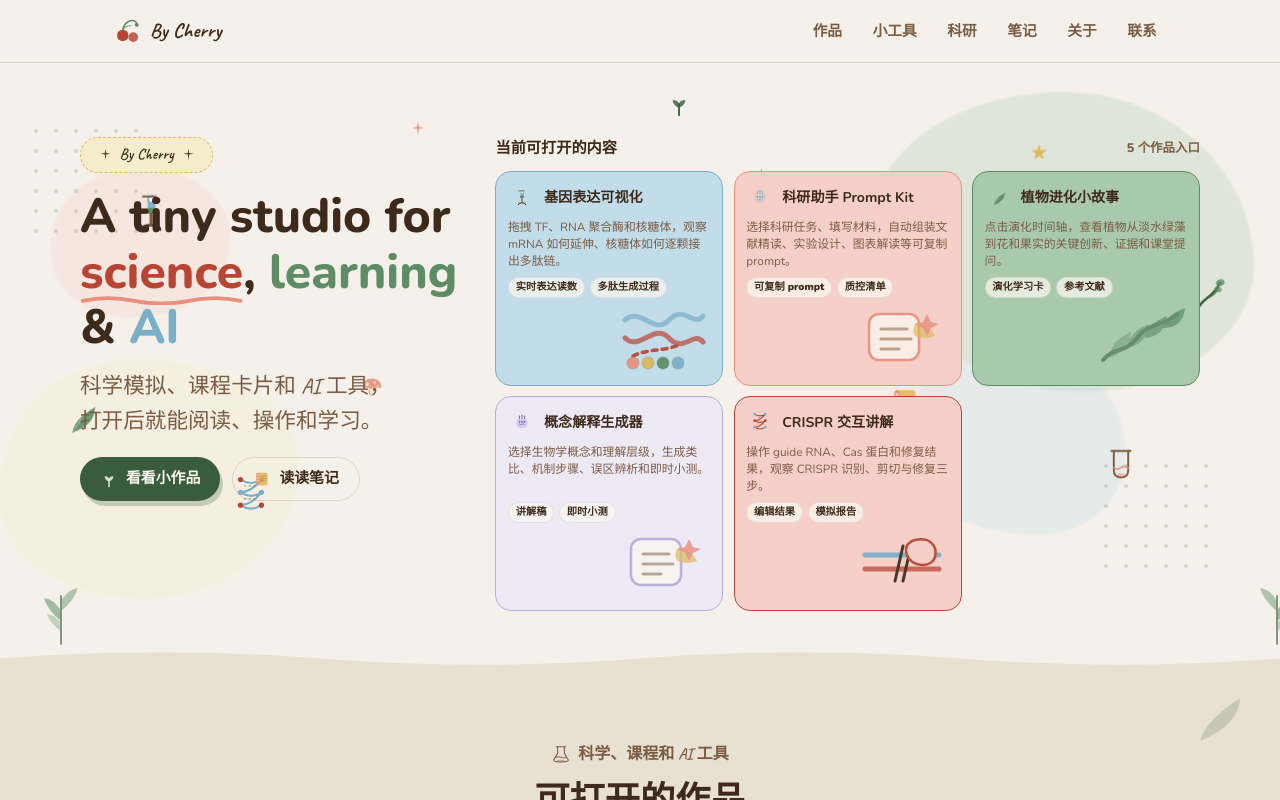
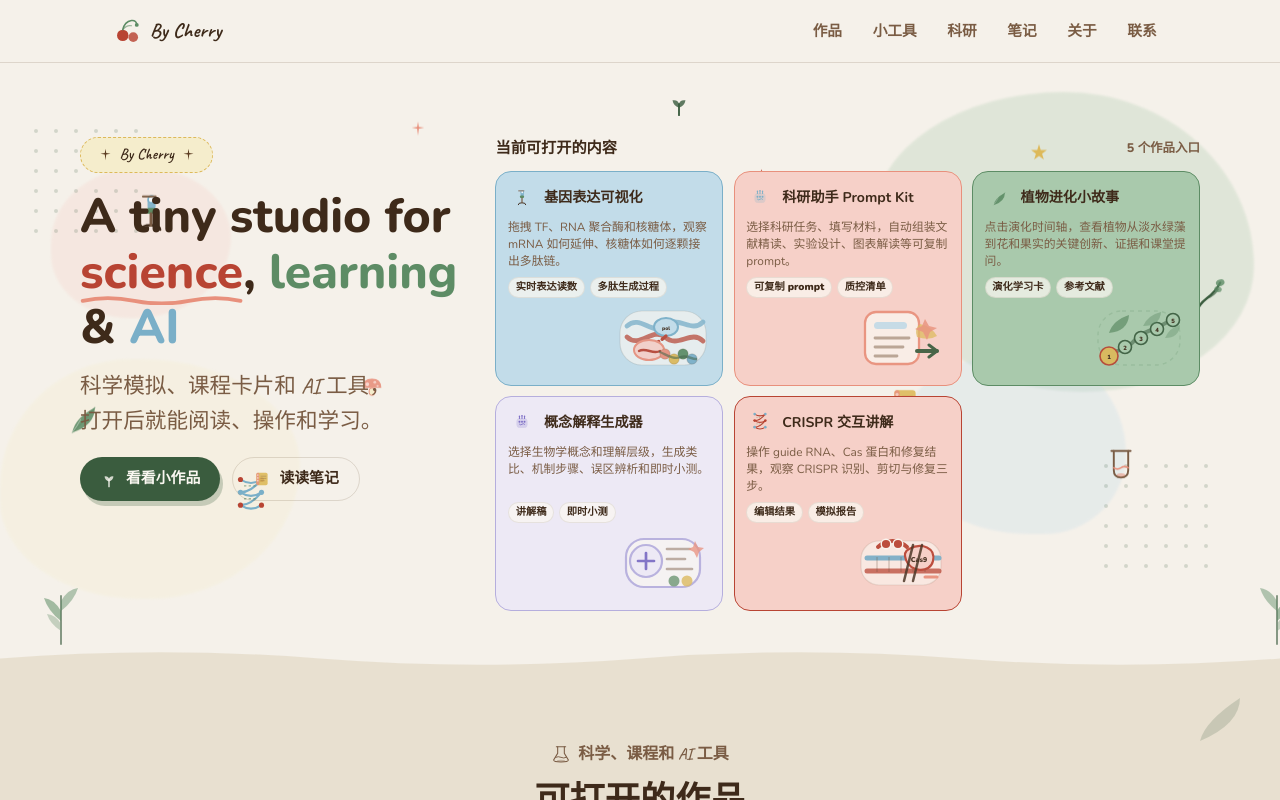
Before and after one commit to liruirui321/Bycherry, a React (Vite) app: page / in a window 1280 px wide. Built offline with nearby package versions, Linux system fonts and the light colour scheme.

Commit message:
Add richer work preview illustrations

```diff
--- a/src/app/components/WorkPreviewIllustration.tsx
+++ b/src/app/components/WorkPreviewIllustration.tsx
@@ -2,12 +2,18 @@ export function WorkPreviewIllustration({ slug, color, width = 96, height = 72 }
   if (slug === "gene-expression") {
     return (
       <svg width={width} height={height} viewBox="0 0 96 72" fill="none" aria-hidden="true">
-        <path d="M10 18 C25 4 39 34 54 18 C69 2 79 26 88 14" stroke="var(--cherry-blue)" strokeWidth="5" strokeLinecap="round" opacity="0.78" />
-        <path d="M10 36 C25 50 39 20 54 36 C69 52 79 28 88 40" stroke="var(--cherry-red)" strokeWidth="5" strokeLinecap="round" opacity="0.76" />
-        <path d="M18 54 C34 46 50 50 66 42" stroke="var(--cherry-red)" strokeWidth="3.5" strokeLinecap="round" strokeDasharray="5 5" />
-        {[18, 33, 48, 63].map((x, index) => (
-          <circle key={x} cx={x} cy={61} r="6" fill={["var(--cherry-peach)", "var(--cherry-yellow)", "var(--cherry-sage)", "var(--cherry-blue)"][index]} stroke="rgba(94,68,42,0.16)" strokeWidth="1.4" />
+        <rect x="5" y="9" width="86" height="54" rx="22" fill="rgba(250,247,241,0.7)" stroke="rgba(94,68,42,0.12)" strokeWidth="1.2" />
+        <path d="M12 24 C25 12 37 34 50 24 C63 12 76 32 88 20" stroke="var(--cherry-blue)" strokeWidth="4.8" strokeLinecap="round" opacity="0.8" />
+        <path d="M12 35 C25 47 37 25 50 35 C63 47 76 27 88 39" stroke="var(--cherry-red)" strokeWidth="4.8" strokeLinecap="round" opacity="0.76" />
+        <ellipse cx="51" cy="25" rx="12" ry="9" fill="var(--cherry-blue-light)" stroke="var(--cherry-blue)" strokeWidth="2" />
+        <text x="51" y="28" textAnchor="middle" fontSize="5.2" fontWeight="900" fill="var(--cherry-warm-brown)">pol</text>
+        <path d="M51 34 C43 42 35 42 27 48" stroke="var(--cherry-red)" strokeWidth="3.2" strokeLinecap="round" strokeDasharray="5 4" />
+        <ellipse cx="34" cy="48" rx="15" ry="10" fill="var(--cherry-peach-light)" stroke="var(--cherry-peach)" strokeWidth="2" />
+        <path d="M24 49 C31 45 38 53 45 49" stroke="var(--cherry-red)" strokeWidth="2.4" strokeLinecap="round" />
+        {[50, 59, 68, 77].map((x, index) => (
+          <circle key={x} cx={x} cy={52 + (index % 2) * 5} r="5.2" fill={["var(--cherry-peach)", "var(--cherry-yellow)", "var(--cherry-sage)", "var(--cherry-blue)"][index]} stroke="rgba(94,68,42,0.16)" strokeWidth="1.2" />
         ))}
+        <path d="M45 50 C52 53 58 58 66 55 C72 53 76 57 81 57" stroke="var(--cherry-forest)" strokeWidth="2.4" strokeLinecap="round" opacity="0.55" />
       </svg>
     );
   }
@@ -15,10 +21,17 @@ export function WorkPreviewIllustration({ slug, color, width = 96, height = 72 }
   if (slug === "plant-evolution-stories") {
     return (
       <svg width={width} height={height} viewBox="0 0 96 72" fill="none" aria-hidden="true">
-        <path d="M12 58 C24 44 34 52 46 36 C58 20 72 25 86 12" stroke="var(--cherry-forest)" strokeWidth="4" strokeLinecap="round" opacity="0.62" />
-        {[18, 36, 54, 72].map((x, index) => (
-          <path key={x} d={`M${x} ${56 - index * 10} Q${x + 2} ${38 - index * 8} ${x + 22} ${30 - index * 8} Q${x + 20} ${50 - index * 8} ${x} ${56 - index * 10}Z`} fill="var(--cherry-sage)" opacity={0.42 + index * 0.12} />
+        <rect x="7" y="9" width="82" height="54" rx="24" fill="rgba(169,201,172,0.18)" stroke="rgba(93,140,101,0.22)" strokeWidth="1.4" strokeDasharray="4 4" />
+        <path d="M13 56 C24 46 33 51 43 39 C53 27 64 30 84 15" stroke="var(--cherry-forest)" strokeWidth="4" strokeLinecap="round" opacity="0.58" />
+        {[18, 34, 50, 66, 82].map((x, index) => (
+          <g key={x} transform={`translate(${x} ${54 - index * 9})`}>
+            <circle r={index === 0 ? 9 : 6.5} fill={index === 0 ? "var(--cherry-yellow)" : "var(--cherry-sage-light)"} stroke={index === 0 ? "var(--cherry-red)" : "var(--cherry-forest)"} strokeWidth="1.6" />
+            <text y="3" textAnchor="middle" fontSize="6" fontWeight="900" fill="var(--cherry-warm-brown)">{index + 1}</text>
+          </g>
         ))}
+        <path d="M18 31 Q22 18 38 13 Q37 29 18 31Z" fill="var(--cherry-sage)" opacity="0.76" />
+        <path d="M52 24 Q57 13 70 10 Q69 24 52 24Z" fill="var(--cherry-sage)" opacity="0.45" />
+        <path d="M74 36 Q78 26 89 23 Q88 36 74 36Z" fill="var(--cherry-sage)" opacity="0.38" />
       </svg>
     );
   }
@@ -26,21 +39,47 @@ export function WorkPreviewIllustration({ slug, color, width = 96, height = 72 }
   if (slug === "crispr-interactive") {
     return (
       <svg width={width} height={height} viewBox="0 0 96 72" fill="none" aria-hidden="true">
-        <path d="M12 28 H86" stroke="var(--cherry-blue)" strokeWidth="5" strokeLinecap="round" />
-        <path d="M12 42 H86" stroke="var(--cherry-red)" strokeWidth="5" strokeLinecap="round" opacity="0.78" />
-        <path d="M50 19 L42 54 M58 19 L50 54" stroke="var(--cherry-warm-brown)" strokeWidth="3" strokeLinecap="round" />
-        <path d="M62 13 C76 10 85 18 82 30 C78 42 58 40 54 28 C51 20 55 15 62 13Z" fill="var(--cherry-peach-light)" stroke="var(--cherry-red)" strokeWidth="2.5" />
+        <rect x="8" y="14" width="80" height="44" rx="18" fill="rgba(250,247,241,0.66)" stroke="rgba(94,68,42,0.12)" strokeWidth="1.2" />
+        <path d="M14 31 H86" stroke="var(--cherry-blue)" strokeWidth="5" strokeLinecap="round" />
+        <path d="M14 44 H86" stroke="var(--cherry-red)" strokeWidth="5" strokeLinecap="round" opacity="0.78" />
+        {[24, 36, 48, 60, 72].map((x) => (
+          <line key={x} x1={x} y1="30" x2={x} y2="45" stroke="rgba(94,68,42,0.24)" strokeWidth="1.6" />
+        ))}
+        <path d="M25 20 C34 12 45 12 54 20" stroke="var(--cherry-red)" strokeWidth="4" strokeLinecap="round" />
+        <circle cx="33" cy="17" r="4.8" fill="var(--cherry-red)" stroke="#FAF7F1" strokeWidth="1.4" />
+        <circle cx="45" cy="17" r="4.8" fill="var(--cherry-red)" stroke="#FAF7F1" strokeWidth="1.4" />
+        <path d="M56 22 C69 15 83 21 80 34 C77 47 57 45 53 33 C51 28 52 24 56 22Z" fill="var(--cherry-peach-light)" stroke="var(--cherry-red)" strokeWidth="2.2" />
+        <text x="66" y="35" textAnchor="middle" fontSize="7" fontWeight="900" fill="var(--cherry-warm-brown)">Cas9</text>
+        <path d="M60 18 L51 54 M69 18 L60 54" stroke="var(--cherry-warm-brown)" strokeWidth="2.5" strokeLinecap="round" opacity="0.85" />
+        <path d="M72 50 H84" stroke="var(--cherry-peach)" strokeWidth="3" strokeLinecap="round" />
       </svg>
     );
   }
 
-  if (slug === "research-prompt-kit" || slug === "concept-explainer") {
+  if (slug === "research-prompt-kit") {
     return (
       <svg width={width} height={height} viewBox="0 0 96 72" fill="none" aria-hidden="true">
-        <rect x="16" y="12" width="50" height="46" rx="10" fill="rgba(250,247,241,0.82)" stroke={color} strokeWidth="2.5" />
-        <path d="M28 27 H54 M28 37 H58 M28 47 H46" stroke="var(--cherry-warm-mid)" strokeWidth="3" strokeLinecap="round" opacity="0.54" />
-        <path d="M64 20 Q76 22 82 34 Q74 38 62 34 Q58 26 64 20Z" fill="var(--cherry-yellow)" opacity="0.72" />
-        <path d="M74 12 L78 20 L86 22 L78 26 L74 34 L70 26 L62 22 L70 20Z" fill="var(--cherry-peach)" opacity="0.88" />
+        <rect x="12" y="10" width="54" height="52" rx="11" fill="rgba(250,247,241,0.82)" stroke={color} strokeWidth="2.3" />
+        <rect x="21" y="20" width="33" height="7" rx="3.5" fill="var(--cherry-blue-light)" />
+        <path d="M22 36 H56 M22 45 H50 M22 54 H44" stroke="var(--cherry-warm-mid)" strokeWidth="2.8" strokeLinecap="round" opacity="0.52" />
+        <path d="M67 22 Q78 24 84 34 Q76 39 64 35 Q61 27 67 22Z" fill="var(--cherry-yellow)" opacity="0.76" />
+        <path d="M72 17 L76 24 L84 26 L77 30 L74 38 L70 30 L62 27 L69 24Z" fill="var(--cherry-peach)" opacity="0.86" />
+        <path d="M64 49 H84" stroke="var(--cherry-forest)" strokeWidth="4" strokeLinecap="round" />
+        <path d="M76 43 L84 49 L76 55" stroke="var(--cherry-forest)" strokeWidth="3" strokeLinecap="round" strokeLinejoin="round" />
+      </svg>
+    );
+  }
+
+  if (slug === "concept-explainer") {
+    return (
+      <svg width={width} height={height} viewBox="0 0 96 72" fill="none" aria-hidden="true">
+        <rect x="11" y="12" width="74" height="48" rx="18" fill="rgba(250,247,241,0.72)" stroke={color} strokeWidth="2.2" />
+        <circle cx="31" cy="34" r="16" fill="#EDE9F5" stroke="#B5AEDD" strokeWidth="2.2" />
+        <path d="M23 34 H39 M31 26 V42" stroke="#7B6CC4" strokeWidth="2.7" strokeLinecap="round" />
+        <path d="M52 22 H75 M52 32 H70 M52 42 H77" stroke="var(--cherry-warm-mid)" strokeWidth="2.7" strokeLinecap="round" opacity="0.5" />
+        <circle cx="59" cy="54" r="5.5" fill="var(--cherry-sage)" opacity="0.78" />
+        <circle cx="72" cy="54" r="5.5" fill="var(--cherry-yellow)" opacity="0.84" />
+        <path d="M80 14 L83 20 L89 21 L84 25 L82 31 L79 25 L73 22 L78 20Z" fill="var(--cherry-peach)" opacity="0.82" />
       </svg>
     );
   }
```
